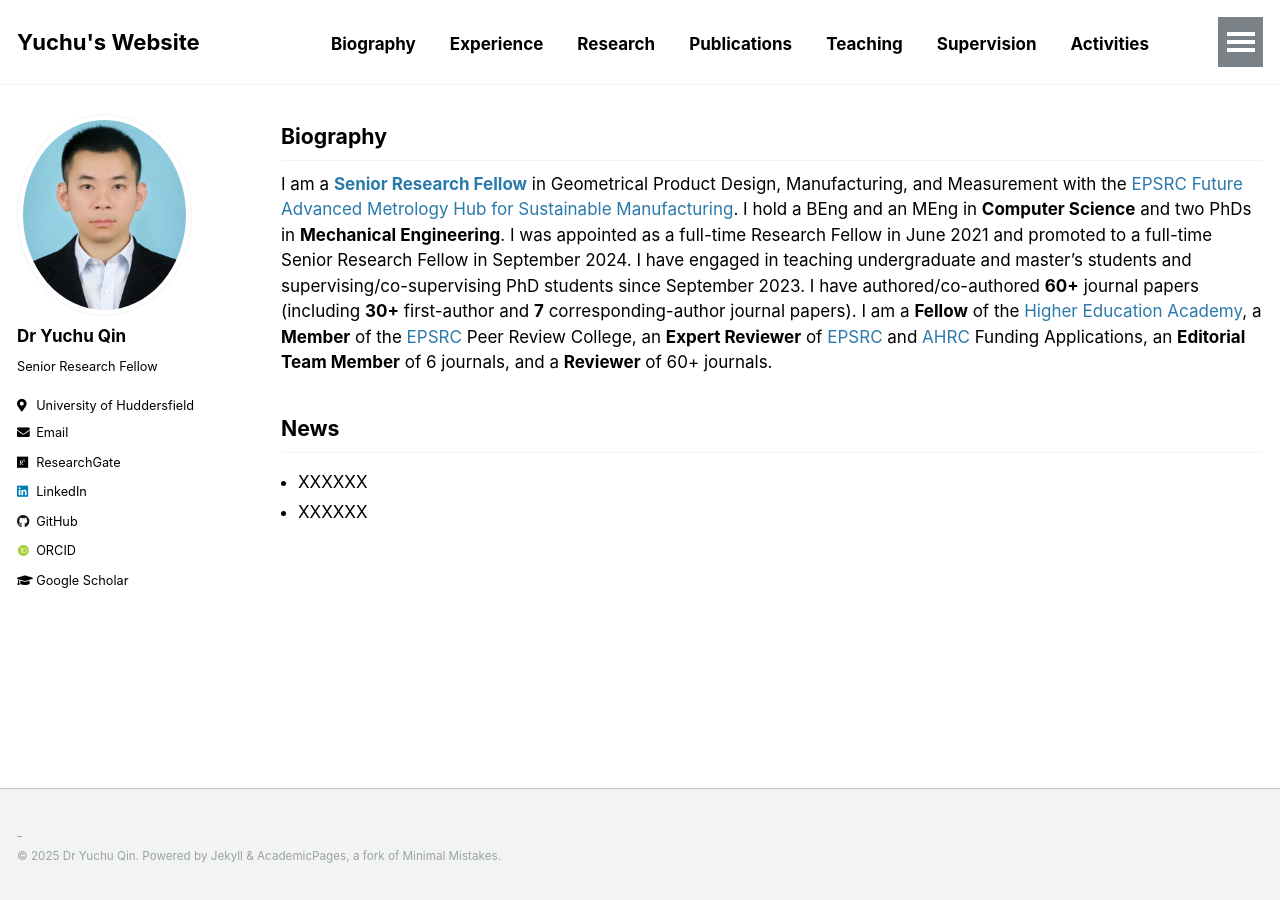
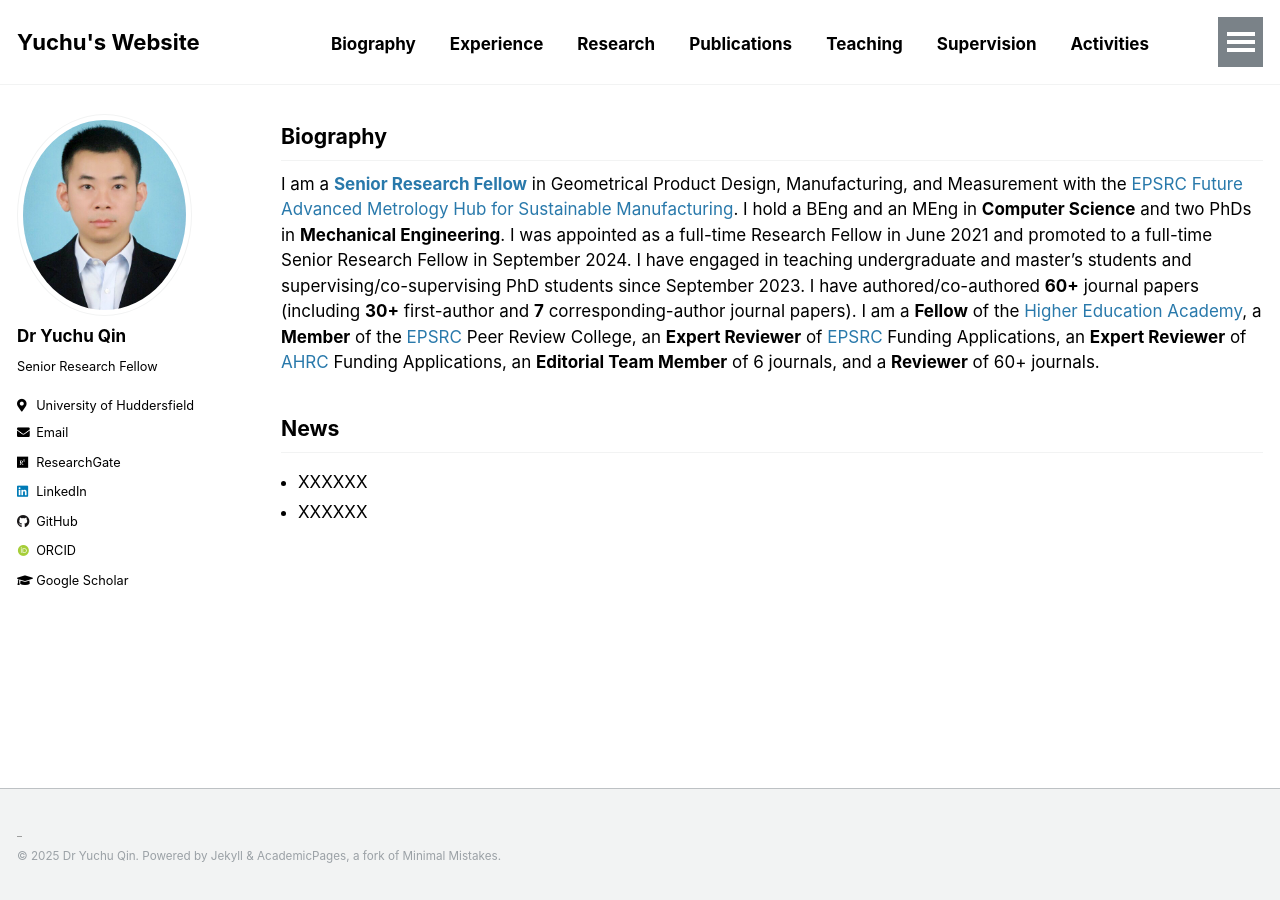
Before and after one commit to yuchu-qin/yuchu-qin.github.io, a Jekyll site: the page built from _pages/index.md, in a window 1280 px wide. Built offline with Jekyll 4.4.1, drawn with Linux system fonts in a browser that asks for light colours; some web fonts are replaced; our own code applies the rules of GitHub Pages for plain Markdown files.

Commit message:
Update index.md

```diff
--- a/_pages/index.md
+++ b/_pages/index.md
@@ -4,7 +4,7 @@ author_profile: true
 ---
 
 ## Biography
-I am a [**Senior Research Fellow**](https://pure.hud.ac.uk/en/persons/yuchu-qin) in Geometrical Product Design, Manufacturing, and Measurement with the [EPSRC Future Advanced Metrology Hub for Sustainable Manufacturing](https://research.hud.ac.uk/institutes-centres/cpt/). I hold a BEng and an MEng in **Computer Science** and two PhDs in **Mechanical Engineering**. I was appointed as a full-time Research Fellow in June 2021 and promoted to a full-time Senior Research Fellow in September 2024. I have engaged in teaching undergraduate and master’s students and supervising/co-supervising PhD students since September 2023. I have authored/co-authored **60+** journal papers (including **30+** first-author and **7** corresponding-author journal papers). I am a **Fellow** of the [Higher Education Academy](https://www.advance-he.ac.uk/), a **Member** of the [EPSRC](https://www.ukri.org/councils/epsrc/) Peer Review College, an **Expert Reviewer** of [EPSRC](https://www.ukri.org/councils/epsrc/) and [AHRC](https://www.ukri.org/councils/ahrc/) Funding Applications, an **Editorial Team Member** of 6 journals, and a **Reviewer** of 60+ journals.
+I am a [**Senior Research Fellow**](https://pure.hud.ac.uk/en/persons/yuchu-qin) in Geometrical Product Design, Manufacturing, and Measurement with the [EPSRC Future Advanced Metrology Hub for Sustainable Manufacturing](https://research.hud.ac.uk/institutes-centres/cpt/). I hold a BEng and an MEng in **Computer Science** and two PhDs in **Mechanical Engineering**. I was appointed as a full-time Research Fellow in June 2021 and promoted to a full-time Senior Research Fellow in September 2024. I have engaged in teaching undergraduate and master’s students and supervising/co-supervising PhD students since September 2023. I have authored/co-authored **60+** journal papers (including **30+** first-author and **7** corresponding-author journal papers). I am a **Fellow** of the [Higher Education Academy](https://www.advance-he.ac.uk/), a **Member** of the [EPSRC](https://www.ukri.org/councils/epsrc/) Peer Review College, an **Expert Reviewer** of [EPSRC](https://www.ukri.org/councils/epsrc/) Funding Applications, an **Expert Reviewer** of [AHRC](https://www.ukri.org/councils/ahrc/) Funding Applications, an **Editorial Team Member** of 6 journals, and a **Reviewer** of 60+ journals.
 
 ## News
 - XXXXXX
```
